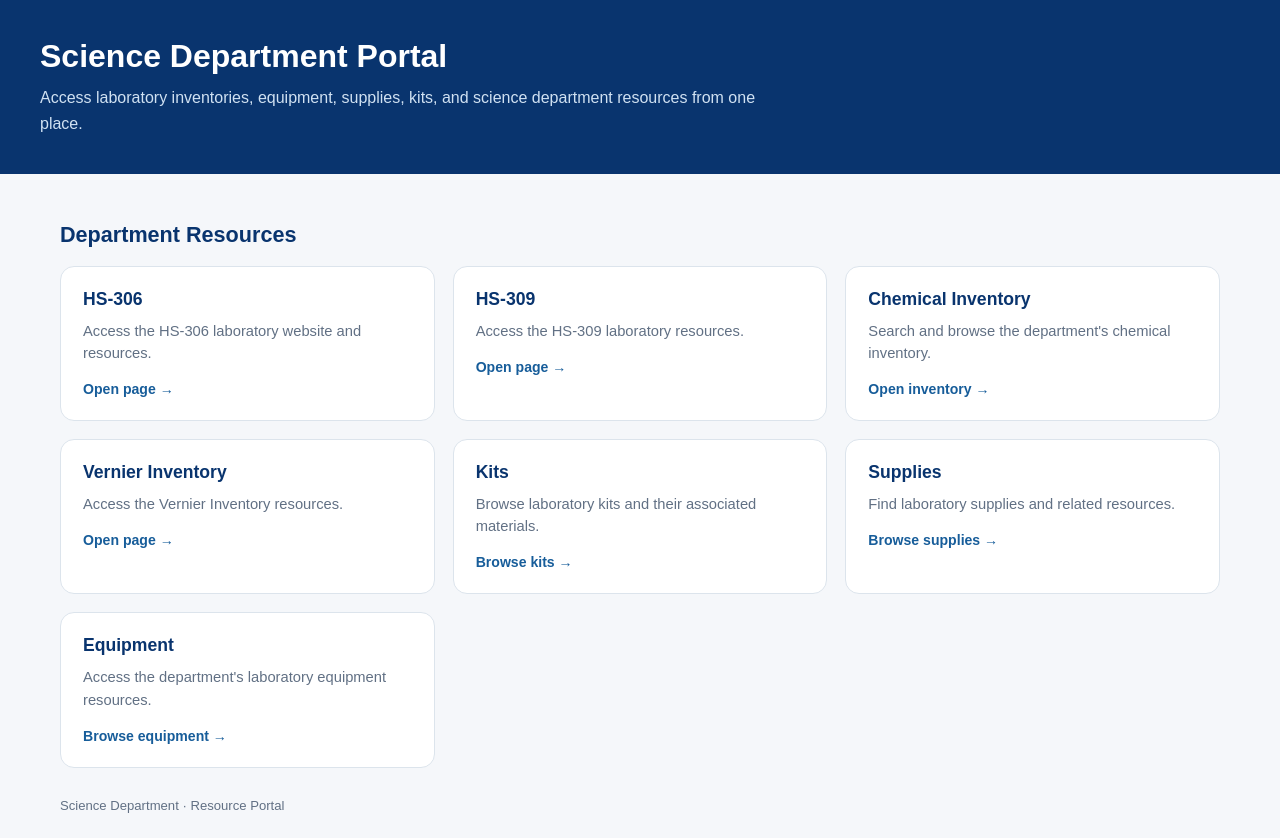
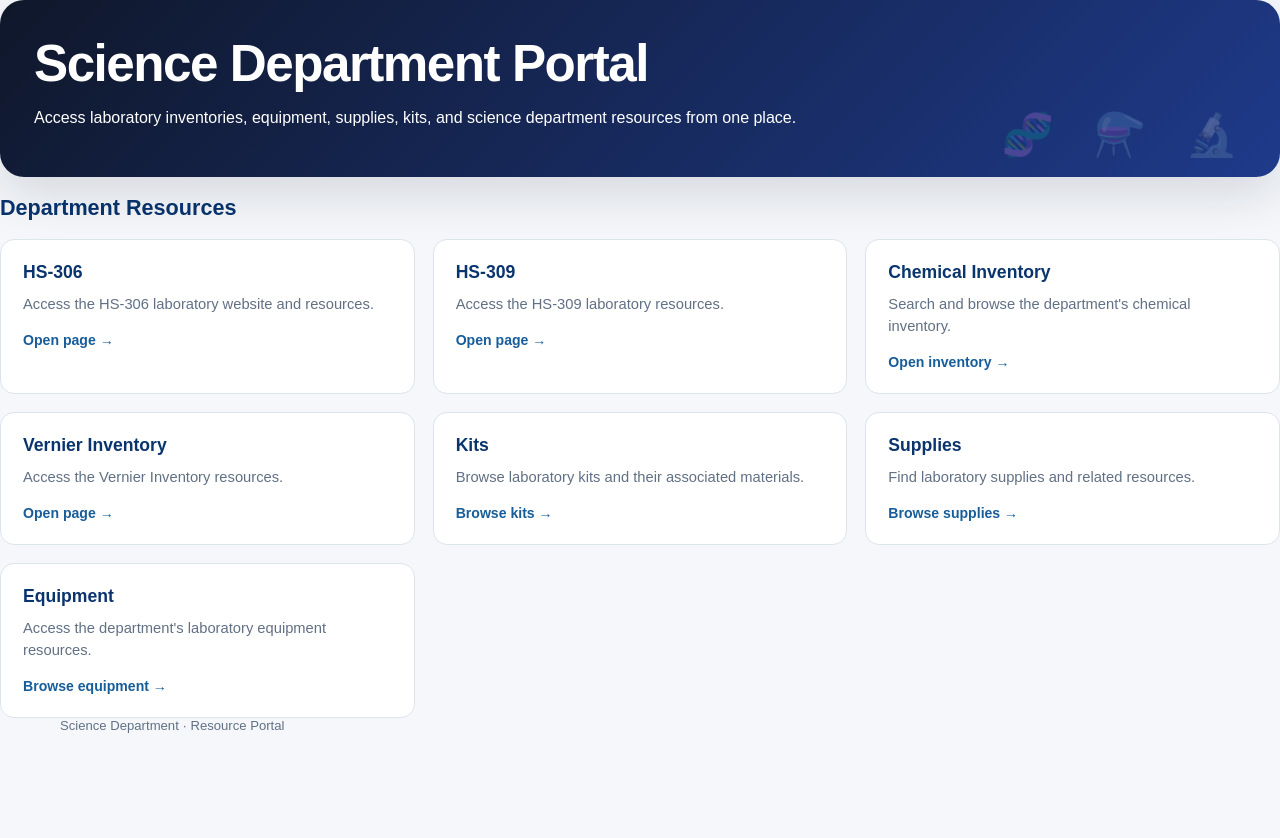
Before and after one commit to aestrada-code/Science-department, a plain HTML site: page index.html in a window 1280 px wide. After the commit the page ends 800 px from the top, so only its background shows below. Drawn offline with Linux system fonts and the light colour scheme.

Commit message:
Update index.html

```diff
--- a/index.html
+++ b/index.html
@@ -25,34 +25,44 @@
       color: #263548;
     }
 
-    header {
-      background: var(--navy);
-      color: white;
-      padding: 38px 24px;
-    }
+    header{
+  background:linear-gradient(135deg,#0f172a,#1e3a8a);
+  color:#fff;
+  padding:34px;
+  border-radius:24px;
+  position:relative;
+  overflow:hidden;
+  box-shadow:0 18px 50px #0f172a22
+}
 
-    .header-content,
-    main {
-      max-width: 1200px;
-      margin: 0 auto;
-    }
+header:after{
+  content:"🧬  ⚗️  🔬";
+  position:absolute;
+  right:28px;
+  bottom:18px;
+  font-size:42px;
+  opacity:.22;
+  letter-spacing:14px
+}
 
-    h1 {
-      margin: 0 0 10px;
-      font-size: 2rem;
-    }
+h1{
+  font-size:clamp(28px,4vw,52px);
+  margin:0 0 8px;
+  letter-spacing:-1.5px
+}
 
-    header p {
-      margin: 0;
-      line-height: 1.6;
-      max-width: 750px;
-      color: #d0e1f2;
-    }
+.subtitle{
+  color:#dbeafe;
+  max-width:800px;
+  line-height:1.6
+}
 
-    main {
-      padding: 30px 20px;
-    }
-
+.toolbar{
+  display:grid;
+  grid-template-columns:2fr 1fr 1fr 1fr;
+  gap:12px;
+  margin:22px 0
+}
     h2 {
       color: var(--navy);
       font-size: 1.35rem;
```
